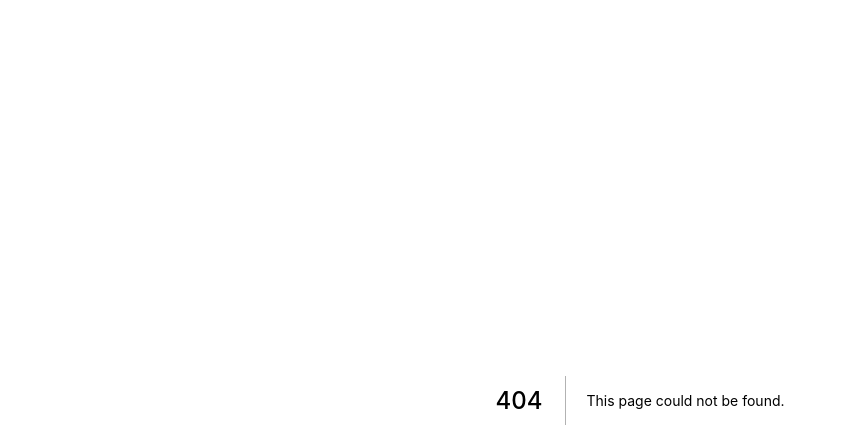
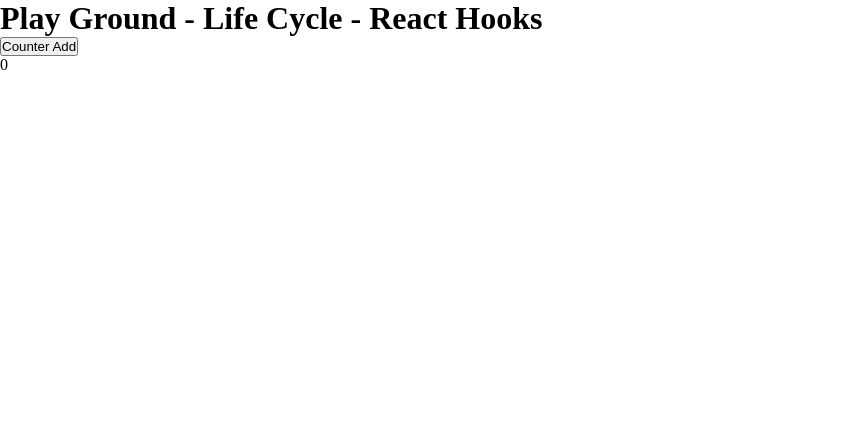
Before and after one commit to vudinhquang/nextjs, a Next.js app in the folder first-project-nextjs/: page /playground/hooks/lifecycle in a window 1280 px wide. Before the commit this address had no page. Shown: the top 448 px of the page, without its empty margins (0-847 px from the left). Built offline with nearby package versions, Linux system fonts and the light colour scheme.

Commit message:
Cách sử dụng State Hooks và so sánh

```diff
--- /dev/null
+++ b/first-project-nextjs/pages/playground/hooks/lifecycle.tsx
@@ -0,0 +1,19 @@
+import React, { useState } from "react";
+
+const LifeCycle = () => {
+    const [counter, setCounter] = useState(0);
+    const [visible, setVisible] = useState(true);
+
+    return (
+        <div className="container">
+            <h1>Play Ground - Life Cycle - React Hooks</h1>
+            <button onClick={() => {
+                    setCounter(counter+1)
+                    // partial -> Một phần của state
+                }}>Counter Add</button>
+            <p>{counter}</p>
+        </div>
+    )
+}
+
+export default LifeCycle;
```
Also changed, not shown: first-project-nextjs/pages/playground/class/lifecycle.tsx (renamed from first-project-nextjs/pages/playground/index.tsx, +8 -3 lines), 1 other file (tests, documents, lock files or other folders).
